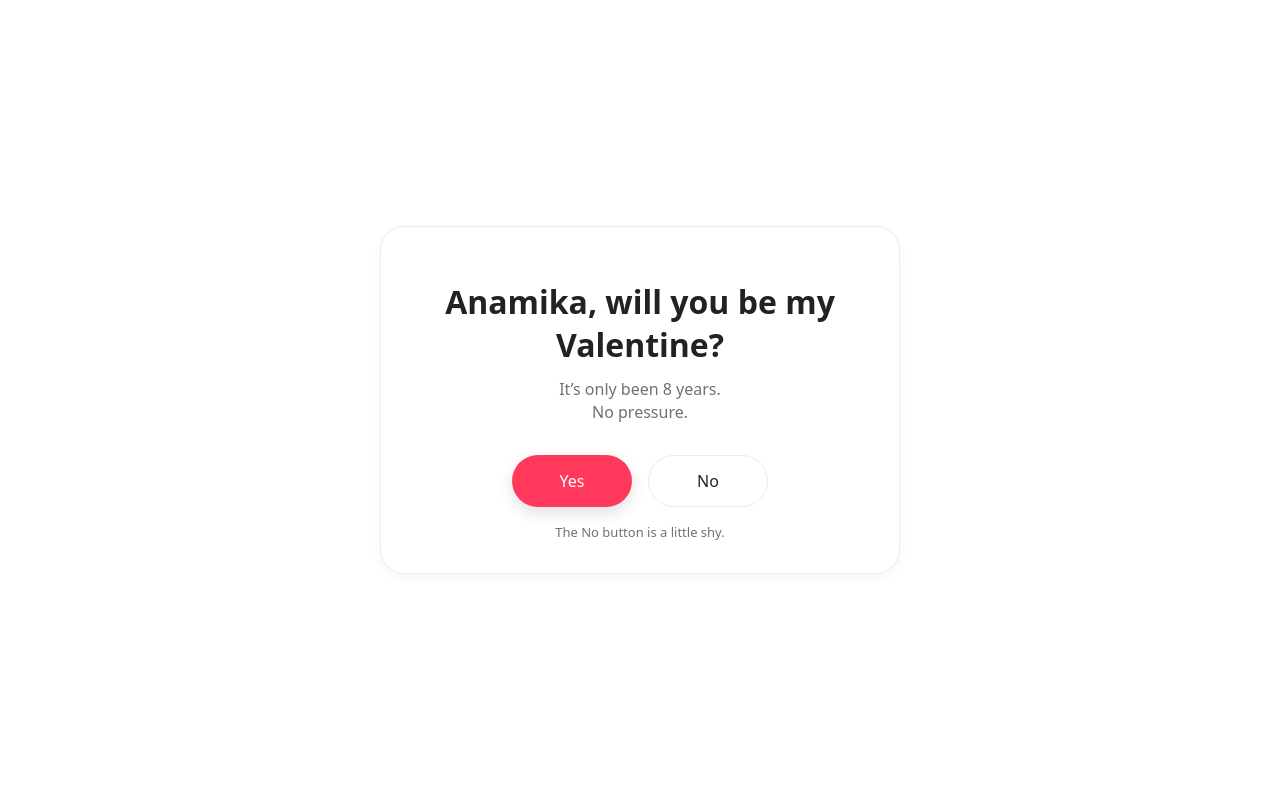
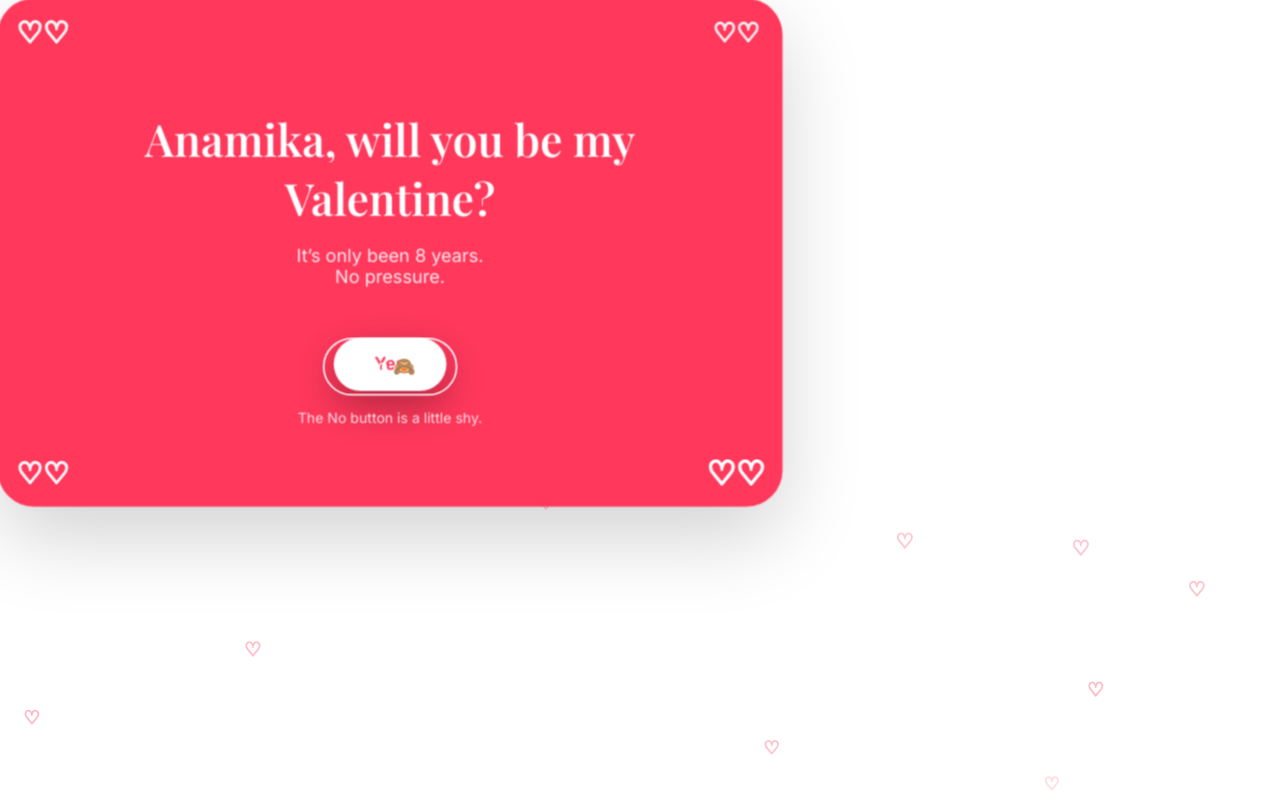
Before and after one commit to shxvamsingh/valentine-proposal, a plain HTML site: page index.html in a window 1280 px wide. Drawn offline with nearby package versions, Linux system fonts and the light colour scheme.

Commit message:
index.html

```diff
--- a/index.html
+++ b/index.html
@@ -5,157 +5,200 @@
 <meta name="viewport" content="width=device-width, initial-scale=1.0" />
 <title>Valentine</title>
 
+<link href="https://fonts.googleapis.com/css2?family=Playfair+Display:wght@600&family=Inter:wght@400;500&display=swap" rel="stylesheet">
+
 <style>
 :root {
-      --airbnb-pink: #ff385c;
-      --text-dark: #222222;
-      --text-muted: #717171;
-      --border-light: #ebebeb;
-      --bg: #ffffff;
+  --airbnb-pink: #FF385C;
 }
 
 * {
   box-sizing: border-box;
-      font-family: system-ui, -apple-system, BlinkMacSystemFont, "Segoe UI", sans-serif;
 }
 
 body {
   margin: 0;
-      background: var(--bg);
-      min-height: 100vh;
-      display: flex;
-      align-items: center;
-      justify-content: center;
+  height: 100vh;
+  background: white;
+  font-family: 'Inter', sans-serif;
+  overflow: hidden;
 }
 
+/* floating hearts background */
+.heart {
+  position: fixed;
+  bottom: -40px;
+  font-size: 22px;
+  color: transparent;
+  -webkit-text-stroke: 1.5px rgba(255,56,92,0.6);
+  animation: floatUp linear forwards;
+  pointer-events: none;
+}
+
+@keyframes floatUp {
+  from {
+    transform: translateY(0) scale(0.8);
+    opacity: 0;
+  }
+  10% { opacity: 0.6; }
+  to {
+    transform: translateY(-110vh) scale(1.2);
+    opacity: 0;
+  }
+}
+
+/* main card */
 .card {
-      width: 100%;
-      max-width: 520px;
-      padding: 32px;
-      border: 1px solid var(--border-light);
-      border-radius: 24px;
-      box-shadow: 0 4px 12px rgba(0,0,0,0.04);
+  position: relative;
+  width: min(90%, 780px);
+  padding: 80px 60px;
+  background: var(--airbnb-pink);
+  border-radius: 36px;
+  box-shadow: 0 30px 80px rgba(0,0,0,0.18);
+  color: white;
   text-align: center;
-      transition: opacity 0.3s ease;
+  animation: appear 1s ease forwards, breathe 7s ease-in-out infinite;
+}
+
+@keyframes appear {
+  from { opacity: 0; transform: scale(0.95) translateY(20px); }
+  to { opacity: 1; transform: scale(1) translateY(0); }
+}
+
+@keyframes breathe {
+  0%,100% { transform: scale(1); }
+  50% { transform: scale(1.01); }
+}
+
+/* corner hearts */
+.corner {
+  position: absolute;
+  font-size: 26px;
+  color: transparent;
+  -webkit-text-stroke: 2px white;
+  animation: pulse 4s ease-in-out infinite;
+}
+
+.corner.tl { top: 18px; left: 22px; }
+.corner.tr { top: 18px; right: 22px; animation-delay: 1s; }
+.corner.bl { bottom: 18px; left: 22px; animation-delay: 2s; }
+.corner.br { bottom: 18px; right: 22px; animation-delay: 3s; }
+
+@keyframes pulse {
+  0%,100% { transform: scale(1); opacity: 0.9; }
+  50% { transform: scale(1.25); opacity: 1; }
 }
 
 h1 {
-      color: var(--text-dark);
-      font-size: 32px;
-      font-weight: 600;
-      margin-bottom: 12px;
+  font-family: 'Playfair Display', serif;
+  font-size: 44px;
+  margin-bottom: 18px;
 }
 
 .subtext {
-      color: var(--text-muted);
-      font-size: 16px;
-      margin-bottom: 32px;
-      line-height: 1.4;
+  font-size: 18px;
+  opacity: 0.9;
+  margin-bottom: 50px;
 }
 
 .buttons {
-      position: relative;
   display: flex;
   justify-content: center;
-      gap: 16px;
-      margin-bottom: 16px;
+  gap: 24px;
+  margin-bottom: 18px;
 }
 
 button {
-      min-width: 120px;
-      padding: 14px 24px;
+  padding: 16px 40px;
   border-radius: 999px;
-      font-size: 16px;
+  font-size: 18px;
   cursor: pointer;
-      transition: transform 0.2s ease, box-shadow 0.2s ease;
+  border: none;
+  transition: transform 0.25s ease, box-shadow 0.25s ease;
 }
 
 .yes {
-      background: var(--airbnb-pink);
-      color: #fff;
-      border: none;
-      box-shadow: 0 6px 16px rgba(0,0,0,0.12);
+  background: white;
+  color: var(--airbnb-pink);
+  font-weight: 600;
+  box-shadow: 0 12px 30px rgba(0,0,0,0.25);
+  animation: yesPulse 4s ease-in-out infinite;
 }
 
-    .yes:hover {
-      transform: translateY(-2px);
-      box-shadow: 0 8px 20px rgba(0,0,0,0.16);
+@keyframes yesPulse {
+  0%,100% { box-shadow: 0 12px 30px rgba(0,0,0,0.25); }
+  50% { box-shadow: 0 18px 45px rgba(0,0,0,0.35); }
 }
 
 .no {
-      background: #fff;
-      color: var(--text-dark);
-      border: 1px solid var(--border-light);
-      position: relative;
+  background: transparent;
+  color: white;
+  border: 2px solid rgba(255,255,255,0.8);
+  position: fixed;
 }
 
 .hint {
-      font-size: 13px;
-      color: var(--text-muted);
-      margin-top: 8px;
+  font-size: 14px;
+  opacity: 0.85;
 }
 
-    /* Screen 2 */
 .hidden {
   display: none;
 }
 
-    .image-card,
-    .message-card {
-      border: 1px solid var(--border-light);
-      border-radius: 20px;
-      box-shadow: 0 4px 12px rgba(0,0,0,0.04);
-      padding: 16px;
-      margin-top: 24px;
+.image {
+  margin: 40px auto 30px;
+  max-width: 420px;
 }
 
-    .image-card img {
+.image img {
   width: 100%;
-      border-radius: 16px;
-      display: block;
+  border-radius: 22px;
+  box-shadow: 0 18px 45px rgba(0,0,0,0.35);
 }
 
-    .message-card p {
-      margin: 0;
-      line-height: 1.6;
-      color: var(--text-dark);
-      font-size: 16px;
+.message {
+  font-size: 18px;
+  line-height: 1.7;
 }
 </style>
 </head>
 
 <body>
 
-  <!-- Screen 1 -->
 <div class="card" id="screen1">
+  <div class="corner tl">♡♡</div>
+  <div class="corner tr">♡♡</div>
+  <div class="corner bl">♡♡</div>
+  <div class="corner br">♡♡</div>
+
   <h1>Anamika, will you be my Valentine?</h1>
 
   <div class="subtext">
-      It’s only been 8 years.<br />
-      No pressure.
+    It’s only been 8 years.<br />No pressure.
   </div>
 
   <div class="buttons">
     <button class="yes" onclick="showYes()">Yes</button>
-      <button class="no" id="noBtn">No</button>
+    <button class="no" id="noBtn">No 🙈</button>
   </div>
 
-    <div class="hint">
-      The No button is a little shy.
-    </div>
+  <div class="hint">The No button is a little shy.</div>
 </div>
 
-  <!-- Screen 2 -->
 <div class="card hidden" id="screen2">
+  <div class="corner tl">♡♡</div>
+  <div class="corner tr">♡♡</div>
+  <div class="corner bl">♡♡</div>
+  <div class="corner br">♡♡</div>
+
   <h1>As expected.</h1>
 
-    <div class="image-card">
-      <!-- replace image.jpg with your image file -->
+  <div class="image">
     <img src="image.jpg" alt="Us">
   </div>
 
-    <div class="message-card">
-      <p>
+  <div class="message">
     Eight years.<br />
     So many memories.<br />
     And you still chose Yes.<br /><br />
@@ -166,29 +209,42 @@
 
     Happy Valentine’s, Anamika.<br />
     Still us. Always.
-      </p>
   </div>
 </div>
 
 <script>
+/* floating hearts */
+setInterval(() => {
+  const heart = document.createElement("div");
+  heart.className = "heart";
+  heart.innerText = "♡";
+  heart.style.left = Math.random() * 100 + "vw";
+  heart.style.animationDuration = 8 + Math.random() * 6 + "s";
+  document.body.appendChild(heart);
+  setTimeout(() => heart.remove(), 14000);
+}, 500);
+
+/* no button escape */
 const noBtn = document.getElementById("noBtn");
 let attempts = 0;
-    const maxAttempts = 4;
+const maxAttempts = 5;
+
+function moveNo() {
+  if (attempts >= maxAttempts) return;
+  attempts++;
+
+  const padding = 60;
+  const x = Math.random() * (window.innerWidth - padding * 2);
+  const y = Math.random() * (window.innerHeight - padding * 2);
+
+  noBtn.style.left = x + "px";
+  noBtn.style.top = y + "px";
+}
 
 noBtn.addEventListener("mouseenter", moveNo);
 noBtn.addEventListener("touchstart", moveNo);
 
-    function moveNo() {
-      if (attempts >= maxAttempts) return;
-
-      attempts++;
-
-      const x = Math.random() * 200 - 100;
-      const y = Math.random() * 120 - 60;
-
-      noBtn.style.transform = `translate(${x}px, ${y}px)`;
-    }
-
+/* yes transition */
 function showYes() {
   document.getElementById("screen1").classList.add("hidden");
   document.getElementById("screen2").classList.remove("hidden");
```
Lines whose indentation alone changed are shown as unchanged.
